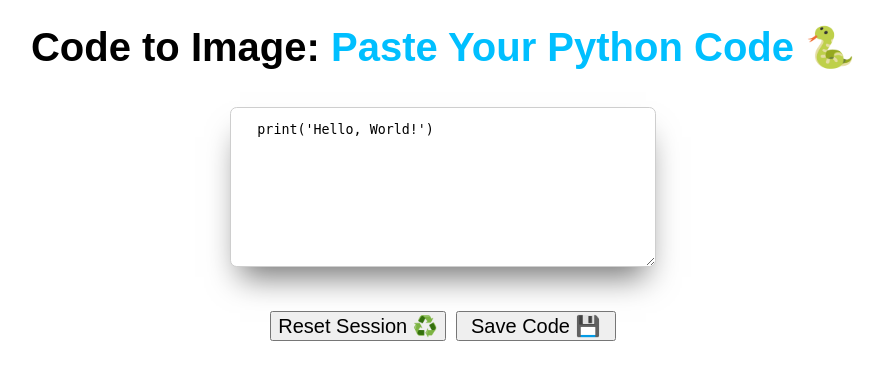
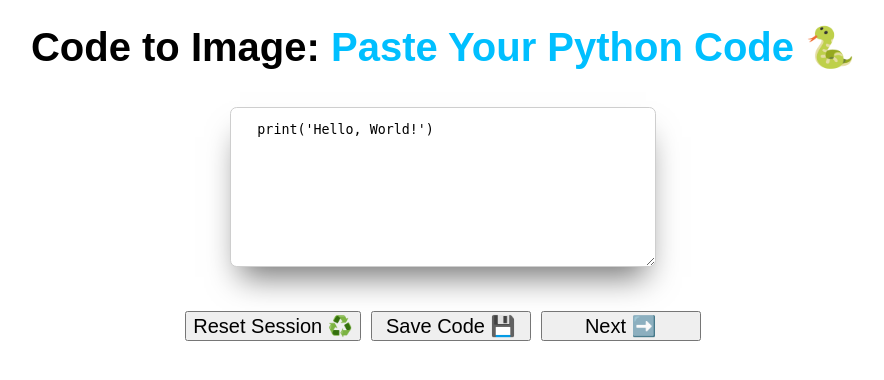
Before and after one commit to matedevlab/code-image-generator, a Flask app: page / in a window 1280 px wide. Shown: the top 380 px of the page, without its empty margins (197-1081 px from the left). Run offline with Flask 3, Linux system fonts and the light colour scheme.

Commit message:
add next button

```diff
--- a/templates/code_input.html
+++ b/templates/code_input.html
@@ -24,6 +24,9 @@ block content %}
     <button formmethod="post" formaction="{{ url_for('save_code') }}">
       Save Code 💾
     </button>
+    <button formmethod="post" formaction="{{ url_for('save_style') }}">
+      Next ➡️
+    </button>
   </div>
 </form>
 {% endblock content %}
```
